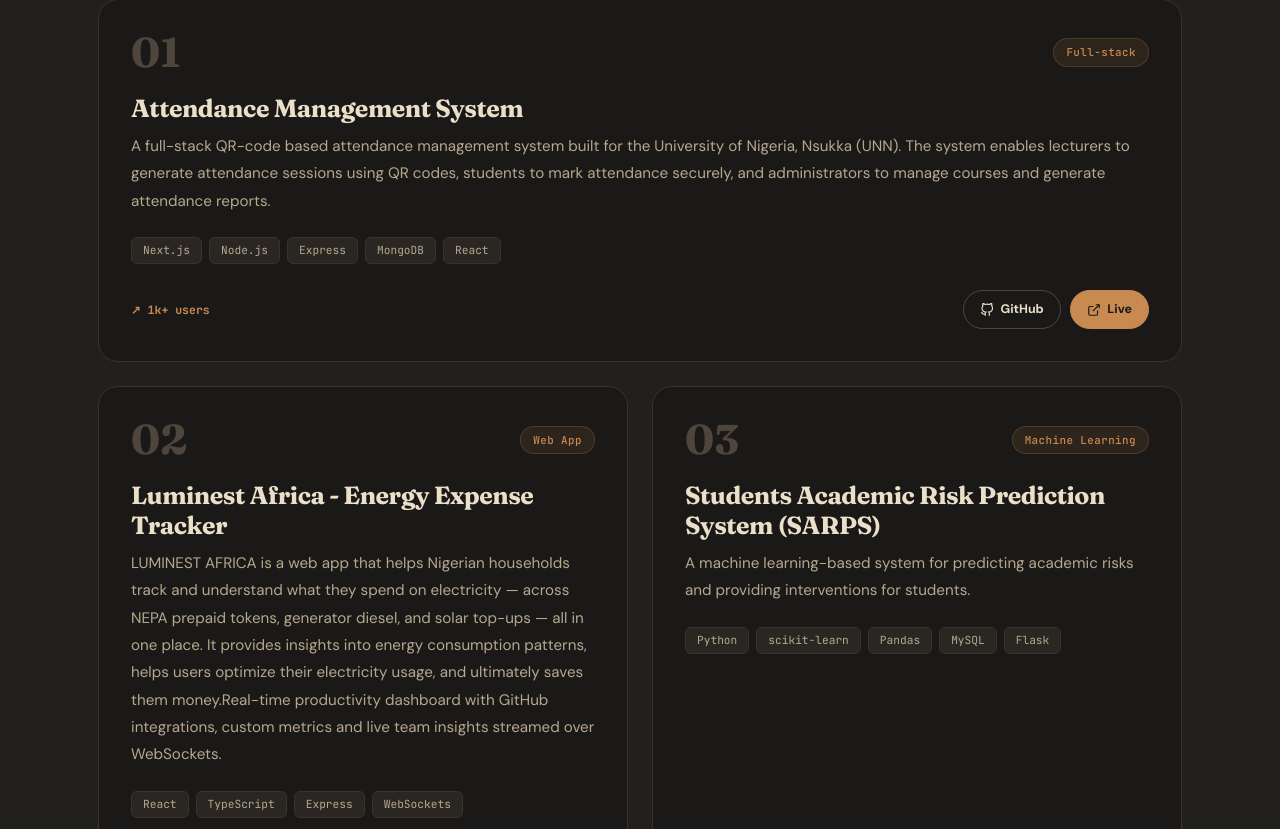
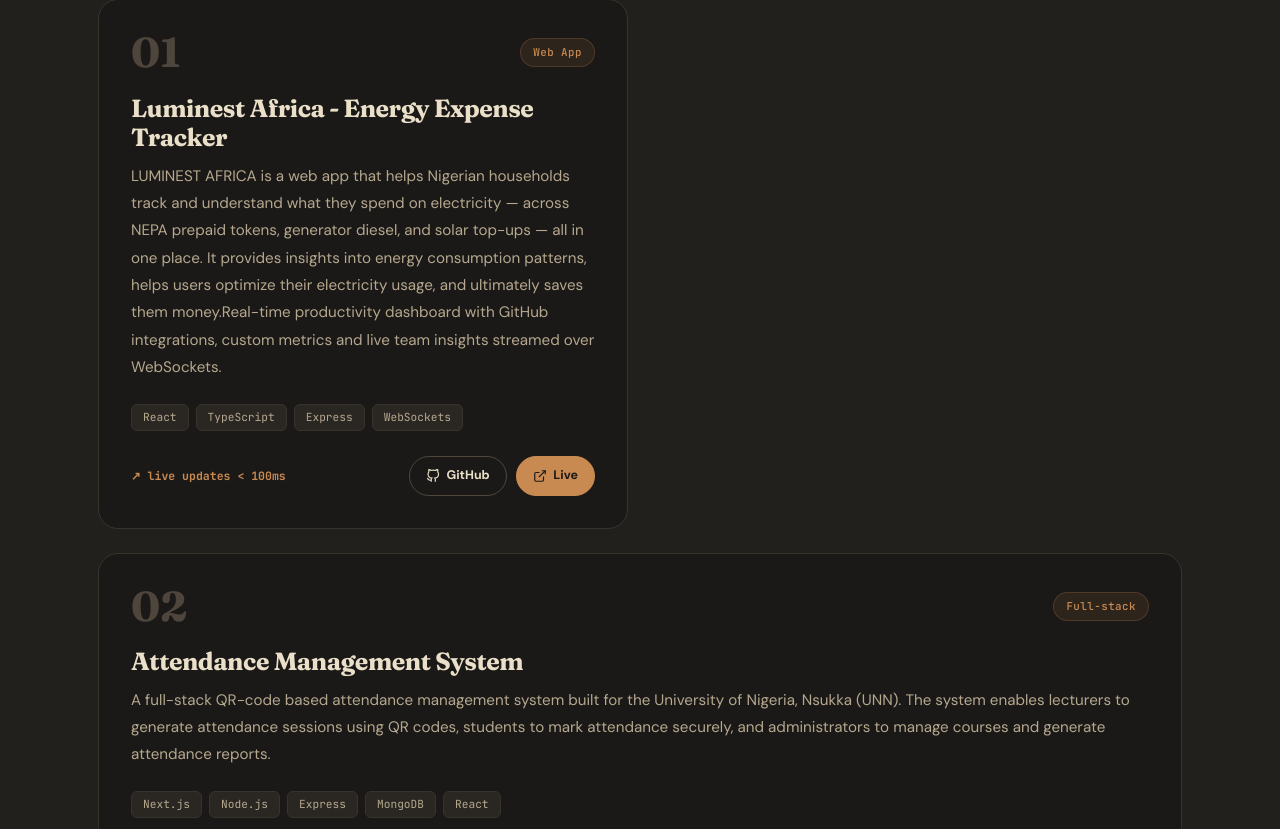
Before and after one commit to Coderkayc/portfolio_coderkayc-v2, a Next.js app in the folder frontend/: page / in a window 1280 px wide. Shown: the part 1811-2640 px from the top of the page. Built offline with nearby package versions, Linux system fonts and the light colour scheme.

Commit message:
updated some frontend files

```diff
--- a/frontend/src/components/Projects.jsx
+++ b/frontend/src/components/Projects.jsx
@@ -17,6 +17,15 @@ const LiveIcon = () => (
 
 // ✏️ Replace these sample projects with your real ones
 const projects = [
+   {
+    tag: 'Web App',
+    name: 'Luminest Africa - Energy Expense Tracker',
+    desc: 'LUMINEST AFRICA is a web app that helps Nigerian households track and understand what they spend on electricity — across NEPA prepaid tokens, generator diesel, and solar top-ups — all in one place. It provides insights into energy consumption patterns, helps users optimize their electricity usage, and ultimately saves them money.Real-time productivity dashboard with GitHub integrations, custom metrics and live team insights streamed over WebSockets.',
+    stack: ['React', 'TypeScript', 'Express', 'WebSockets'],
+    perf: 'live updates < 100ms',
+    github: 'https://github.com/Coderkayc/LUMINEST-AFRICA',
+    live: 'https://luminestafrica.vercel.app',
+  },
   {
     tag: 'Full-stack',
     name: 'Attendance Management System',
@@ -26,15 +35,6 @@ const projects = [
     github: 'https://github.com/Coderkayc/Attendance-System',
     live: 'https://attendance-system-rho-virid.vercel.app',
     featured: true,
-  },
-  {
-    tag: 'Web App',
-    name: 'Luminest Africa - Energy Expense Tracker',
-    desc: 'LUMINEST AFRICA is a web app that helps Nigerian households track and understand what they spend on electricity — across NEPA prepaid tokens, generator diesel, and solar top-ups — all in one place. It provides insights into energy consumption patterns, helps users optimize their electricity usage, and ultimately saves them money.Real-time productivity dashboard with GitHub integrations, custom metrics and live team insights streamed over WebSockets.',
-    stack: ['React', 'TypeScript', 'Express', 'WebSockets'],
-    perf: 'live updates < 100ms',
-    github: 'https://github.com/Coderkayc/LUMINEST-AFRICA',
-    live: 'https://luminestafrica.vercel.app',
   },
   {
     tag: 'Machine Learning',
```
